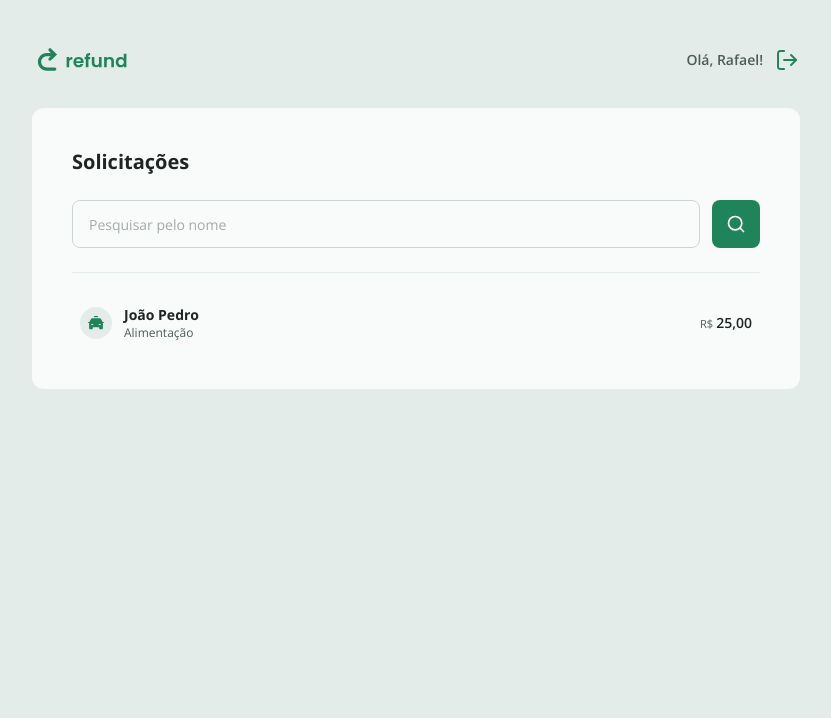
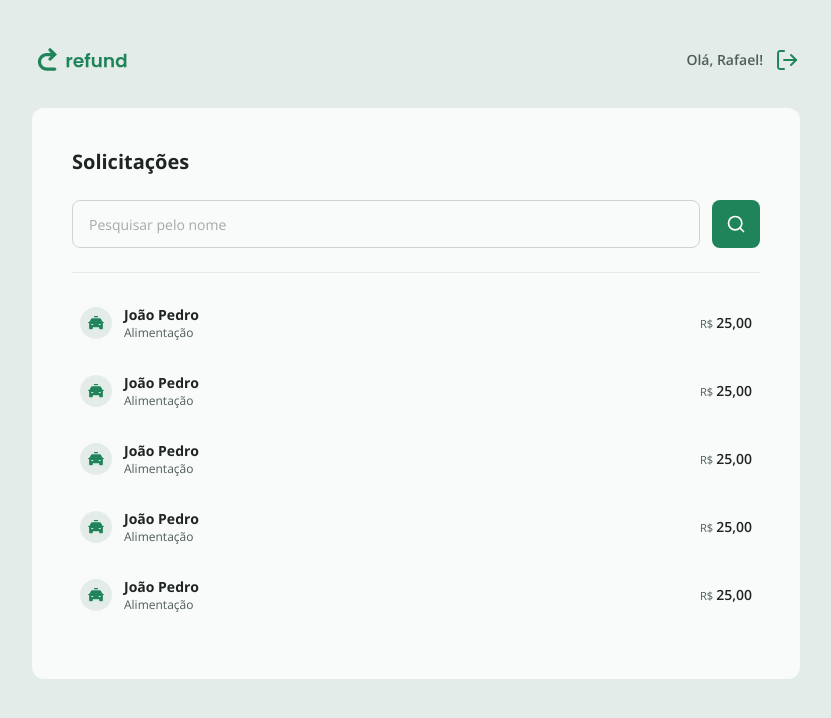
Before and after one commit to RafaDalmagro/refound, a React (Vite) app: page / in a window 1280 px wide. Shown: the top 718 px of the page, without its empty margins (224-1055 px from the left). Built offline with nearby package versions, Linux system fonts and the light colour scheme.

Commit message:
Estilizando a scrollbar.

```diff
--- a/src/main.css
+++ b/src/main.css
@@ -22,3 +22,15 @@ select {
     background-position: right 0.7rem top 50%;
     background-size: 1.25rem auto;
 }
+
+::-webkit-scrollbar {
+    width: 0.3rem;
+}
+
+::-webkit-scrollbar-thumb {
+    background: #e4e4e4;
+}
+
+::-webkit-scrollbar-track {
+    background: transparent;
+}
--- a/src/pages/Dashboard.tsx
+++ b/src/pages/Dashboard.tsx
@@ -45,6 +45,14 @@ export function Dashboard() {
             </form>
             <div className="mt-6 flex flex-col gap-4 max-h-[342px] overflow-y-scroll">
                 <RefundItem data={REFUND_EXAMPLE} />
+                <RefundItem data={REFUND_EXAMPLE} />
+                <RefundItem data={REFUND_EXAMPLE} />
+                <RefundItem data={REFUND_EXAMPLE} />
+                <RefundItem data={REFUND_EXAMPLE} />
+                <RefundItem data={REFUND_EXAMPLE} />
+                <RefundItem data={REFUND_EXAMPLE} />
+                <RefundItem data={REFUND_EXAMPLE} />
+                <RefundItem data={REFUND_EXAMPLE} />
             </div>
         </div>
     );
```
